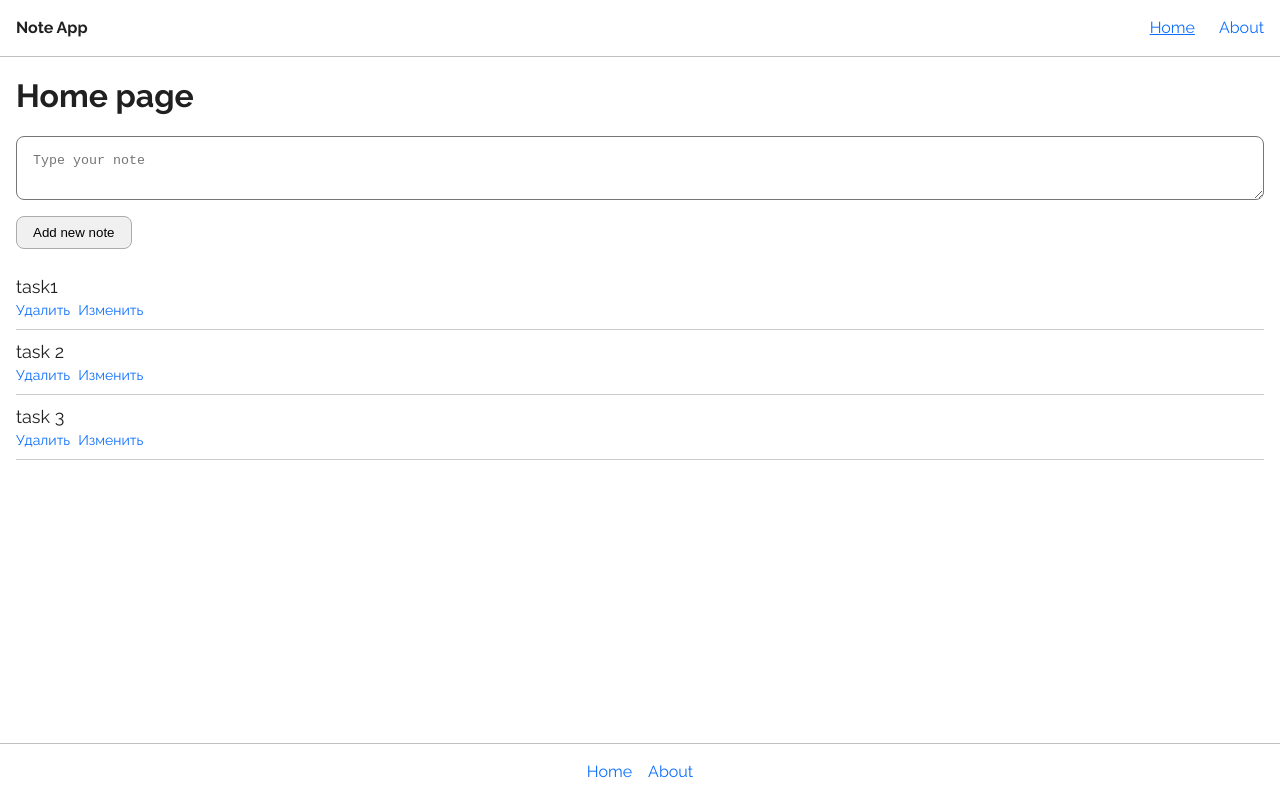
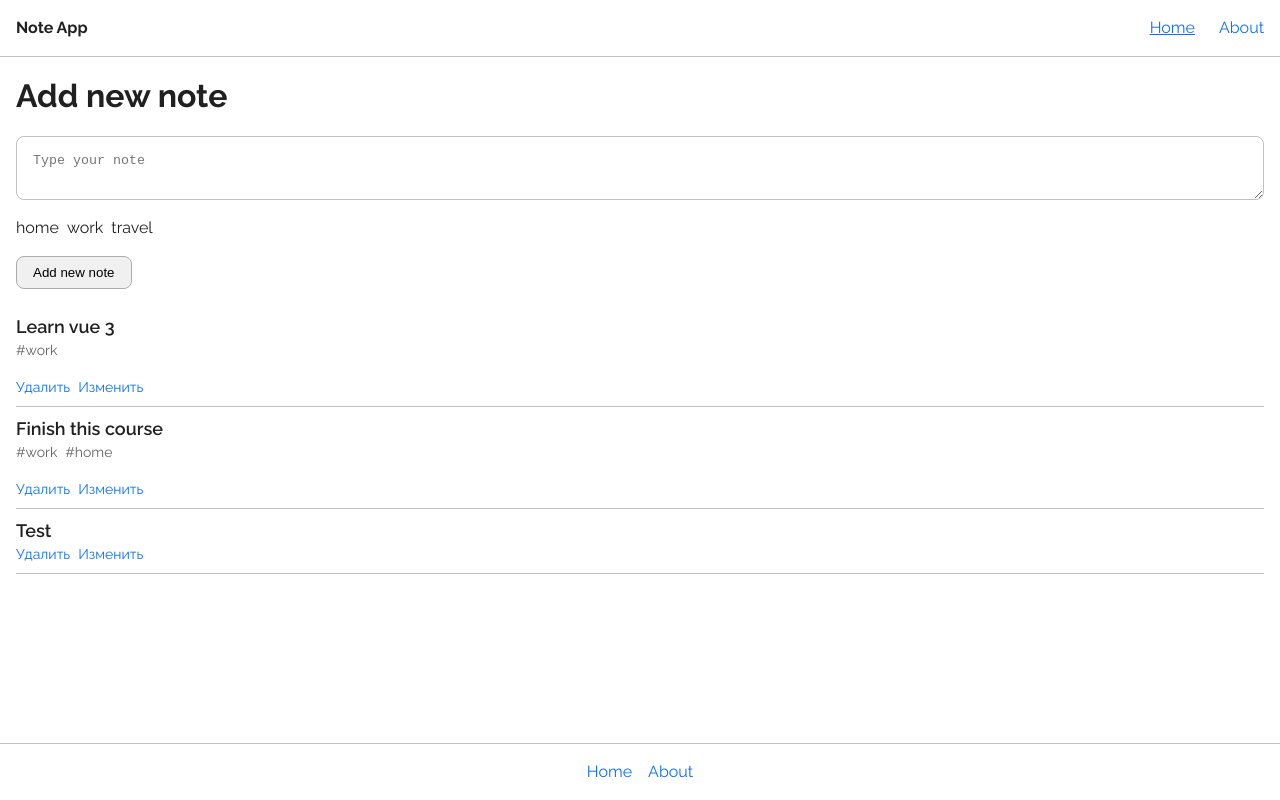
Before and after one commit to an3wers/note-app-vue, a Vue app: page / in a window 1280 px wide. Built offline with nearby package versions, Linux system fonts and the light colour scheme.

Commit message:
added func save note to LS and render list notes from LS

```diff
--- a/src/components/notes/Form.vue
+++ b/src/components/notes/Form.vue
@@ -7,26 +7,35 @@
       v-model="value"
       placeholder="Type your note"
     />
+    <!--Передаем через пропс в TagList массив с тегами-->
+    <TagList @onItemClick="handleClickTag" :items="tags" />
     <button class="btn" type="submit">Add new note</button>
   </form>
-
 </template>
 
+<script>
+import TagList from '@/components/notes/TagList'
 
-<script>
 export default {
+  components: {
+    TagList
+  },
+
   data() {
     return {
-      value: ''
+      value: '',
+      tags: ['home', 'work', 'travel']
     }
   },
-
 
   methods: {
     onSubmit() {
       this.$emit('onSubmit', this.value)
       // this.$emit('test', 20)
       this.value = ''
+    },
+    handleClickTag(tag){
+      console.log(tag)
     }
   }
 }
--- a/src/components/notes/List.vue
+++ b/src/components/notes/List.vue
@@ -1,9 +1,19 @@
 <template>
   <div class="note-list">
     <div class="note-list__item" v-for="(note, index) in items" :key="index">
-      <div class="note-list__header">{{ note }}</div>
+      <div class="note-list__header">{{ note.title }}</div>
+      <div v-if="note.tags  && note.tags.length > 0" class="note-list__tag">
+
+        <!-- props items мы передаем в компонент TagList, в котором у нас есть цикл, который нам и рендерит в заметку нужные теги -->
+        <TagList isPreview :items="note.tags" />
+
+      </div>
       <div class="note-list__footer">
-        <span><a @click.prevent="$emit('onRemove', index)" href="#">Удалить</a></span>
+        <span
+          ><a @click.prevent="$emit('onRemove', index)" href="#"
+            >Удалить</a
+          ></span
+        >
         <span><a href="#">Изменить</a></span>
       </div>
     </div>
@@ -11,7 +21,12 @@
 </template>
 
 <script>
+import TagList from '@/components/notes/TagList'
 export default {
+  components: {
+    TagList
+  },
+
   //   Принимаем пропсы
   props: {
     items: {
@@ -29,23 +44,21 @@ export default {
 
 .note-list__item {
   padding: 0.5rem 0;
-   border-bottom: 1px solid #ccc;
+  border-bottom: 1px solid #c0c0c0;
 }
 
-.note-list__footer{
+.note-list__footer {
   display: flex;
 
   :not(:last-child) {
     margin-right: 0.5rem;
   }
 
-
   font-size: 0.875rem;
-
 }
 
 .note-list__header {
   font-size: 1.125rem;
+  font-weight: 600;
 }
-
 </style>
--- /dev/null
+++ b/src/components/notes/TagList.vue
@@ -0,0 +1,50 @@
+<template>
+    <div class="tag-list">
+        <div class="tag-list__item" :class="{isPreview: isPreview}" v-for="item in items" :key="item" @click="$emit('onItemClick', item)"><span>{{ item }}</span></div>
+    </div>
+</template>
+
+<script>
+export default {
+    props: {
+        items: {
+            type: Array,
+            required: true
+        },
+        isPreview: {
+            type: Boolean,
+            default: false
+        }
+    }
+}
+</script>
+
+
+<style lang="scss">
+.tag-list {
+    display: flex;
+    margin-bottom: 1rem;
+
+
+    :not(:last-child) {
+        margin-right: 0.5rem;
+    }
+
+}
+
+.tag-list__item {
+
+        cursor: pointer;
+
+        &.isPreview {
+            cursor: default;
+            font-size: 0.875rem;
+            opacity: 0.7;
+            &:before {
+                content: '#';
+            }
+        }
+
+}
+
+</style>
--- a/src/pages/home.vue
+++ b/src/pages/home.vue
@@ -1,17 +1,11 @@
 <template>
+  <h1 class="mb-3">Add new note</h1>
 
-    <h1 class="mb-3 ">Home page</h1>
+  <Form @onSubmit="handleSubmit" />
 
-    <Form @onSubmit="handleSubmit" />
-
-    <!-- Передаем через props данные из массива notes в дочерний компонент -->
-    <List @onRemove="handleRemove" :items="notes"/>
-
-
-
-
+  <!-- Передаем через props данные из массива notes в дочерний компонент -->
+  <List @onRemove="handleRemove" :items="notes" />
 </template>
-
 
 <script>
 import Form from '@/components/notes/Form'
@@ -25,19 +19,50 @@ export default {
 
   data() {
     return {
-      notes: ['task1 ', 'task 2', 'task 3']
+      notes: [
+        { title: 'Learn vue 3', tags: ['work'] },
+        { title: 'Finish this course', tags: ['work', 'home'] },
+        { title: 'Test', tags: [] }
+      ]
     }
   },
 
+  watch: {
+    notes: {
+      handler(list) {
+        // console.log(list)
+
+        localStorage.setItem('notes', JSON.stringify(list))
+      },
+      deep: true
+    }
+  },
+
+  // Рендерим на экран список
+  mounted() {
+    this.getList()
+  },
+
   methods: {
-      handleSubmit(value) {
-          this.notes.push(value)
-      },
+    // Добавляем заметку
+    handleSubmit(value) {
+      const note = { title: value, tags: [] }
 
-      handleRemove(index) {
-        this.notes.splice(index, 1)
+      this.notes.push(note)
+    },
+    // Удаляем заметку
+    handleRemove(index) {
+      this.notes.splice(index, 1)
+    },
+    getList() {
+      const notesFromLS = localStorage.getItem('notes')
+
+      if (notesFromLS) {
+        this.notes = JSON.parse(notesFromLS)
+      } else {
+        this.notes
       }
-
+    }
   }
 }
 </script>
--- a/src/scss/main.scss
+++ b/src/scss/main.scss
@@ -46,6 +46,8 @@
   width: 100%;
   border-radius: 0.5rem;
   padding: 1rem;
+  border: 1px solid $borderColor;
+  outline: 0;
 }
 
 .btn {
```
Also changed, not shown: src/App.vue (+7 -0 lines). Lines whose indentation alone changed are shown as unchanged.
